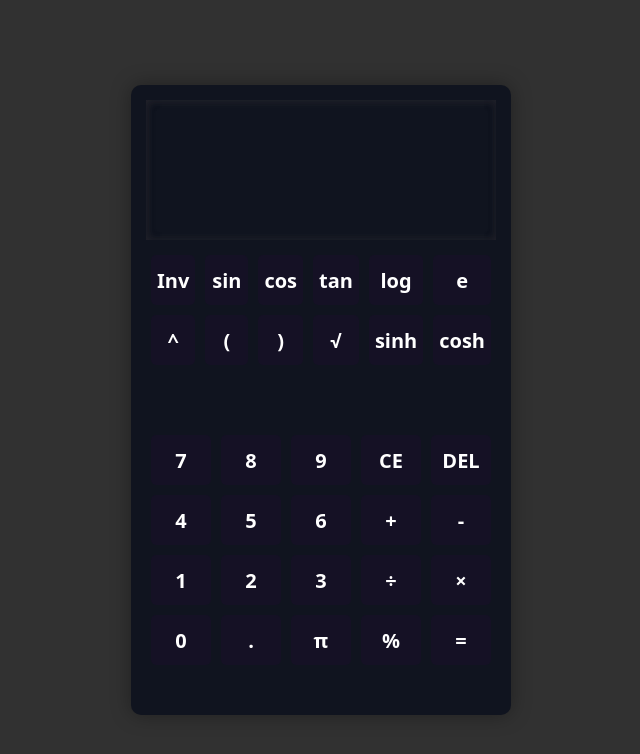
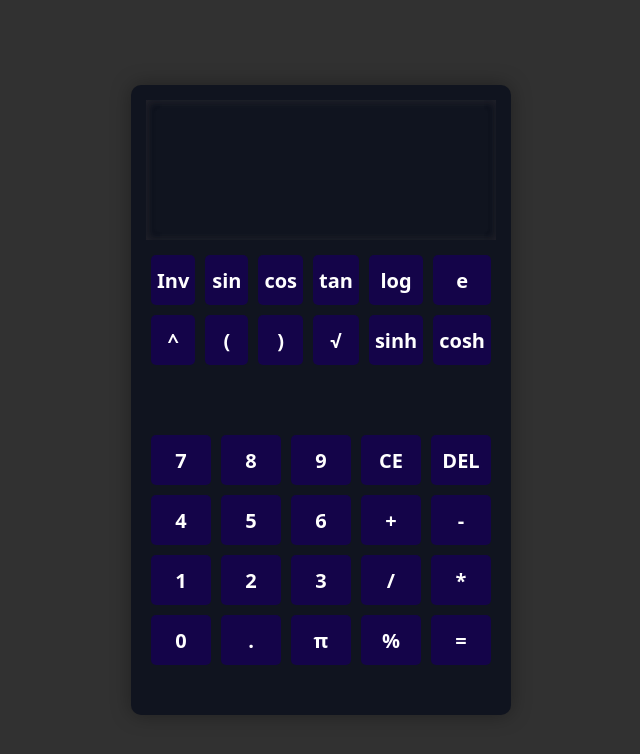
Before and after one commit to DanielOmehe/react-calculator-app, a React (Create React App) app: page / in a window 1280 px wide. Shown: the top 754 px of the page, without its empty margins (319-959 px from the left). Built offline with nearby package versions, Linux system fonts and the light colour scheme.

Commit message:
Write computation logic

```diff
--- a/src/App.js
+++ b/src/App.js
@@ -3,163 +3,127 @@ import "./App.scss";
 import Button from "./components/button";
 import {
   Calculator,
-  Display,
+  Screen,
   Integers,
   KeyPad,
   Operators,
   TrigFunctions,
 } from "./components";
+import reducer from "./functions/reducer";
+import { ACTIONS } from "./functions/reducer";
 
-const ACTIONS = {
-  INPUT_OPERATION: "input-operation",
-  CLEAR_OPERATION: "clear-operation",
-  DELETE_OPERATION: "delete-operation",
-  EVALUATE_OPERATION: "evaluate-operation",
-  INVERSE_FUNCTIONS: "inverse-functions",
-};
-
-function reducer(state, { type, payload }) {
-  switch (type) {
-    case ACTIONS.INPUT_OPERATION:
-      if (payload.value === "0" && state.input === 0) return state;
-      return {
-        ...state,
-        input: `${state.input}${payload.value}`,
-      };
-    case ACTIONS.CLEAR_OPERATION:
-      return { input: null, result: null };
-    case ACTIONS.DELETE_OPERATION:
-      return{
-        ...state,
-        input: state.input.slice(0, -1)
-      }
-    case ACTIONS.EVALUATE_OPERATION:
-      return{
-        ...state,
-        input: null,
-        result: evaluate(state.input)
-      }
-    default:
-      return state;
-  }
-}
-
-function evaluate(operation){
-  return eval(operation);
-}
-
+const initialState = { firstOperand: '',  operator: '', secondOperand: '', result: '' };
 function App() {
-  const [{ input, result }, dispatch] = useReducer(reducer, { input: '', result: '' });
+  const [ state, dispatch ] =
+    useReducer(reducer, initialState);
   return (
     <Calculator>
-      <Display>
-        <div className="input-screen">{input}</div>
-        <div className="output-screen">{result}</div>
-      </Display>
+      <Screen>
+        <div className="input-screen">
+          {state.firstOperand} {state.operator} {state.secondOperand}
+        </div>
+        <div className="output-screen">{state.result}</div>
+      </Screen>
       <KeyPad>
         <TrigFunctions>
-          <Button>Inv</Button>
+          <Button dispatch={dispatch} type={ACTIONS.INVERSE}>Inv</Button>
           <Button
             value="sin("
-            type={ACTIONS.INPUT_OPERATION}
+            type={ACTIONS.INVERSE_FUNCTIONS}
             dispatch={dispatch}
           >
             sin
           </Button>
           <Button
             value="cos("
-            type={ACTIONS.INPUT_OPERATION}
+            type={ACTIONS.INVERSE_FUNCTIONS}
             dispatch={dispatch}
           >
             cos
           </Button>
           <Button
             value="tan("
-            type={ACTIONS.INPUT_OPERATION}
+            type={ACTIONS.INVERSE_FUNCTIONS}
             dispatch={dispatch}
           >
             tan
           </Button>
           <Button
             value="log("
-            type={ACTIONS.INPUT_OPERATION}
+            type={ACTIONS.INVERSE_FUNCTIONS}
             dispatch={dispatch}
           >
             log
           </Button>
           <Button
             value={Math.E}
-            type={ACTIONS.INPUT_OPERATION}
+            type={ACTIONS.INPUT_CONSTANT}
             dispatch={dispatch}
           >
             e
           </Button>
-          <Button value="^" type={ACTIONS.INPUT_OPERATION} dispatch={dispatch}>
+          <Button value="^" type={ACTIONS.INPUT_OPERATOR} dispatch={dispatch}>
             ^
           </Button>
-          <Button value="(" type={ACTIONS.INPUT_OPERATION} dispatch={dispatch}>
+          <Button value="(" type={ACTIONS.INPUT_OPERAND} dispatch={dispatch}>
             (
           </Button>
-          <Button value=")" type={ACTIONS.INPUT_OPERATION} dispatch={dispatch}>
+          <Button value=")" type={ACTIONS.INPUT_OPERAND} dispatch={dispatch}>
             )
           </Button>
-          <Button value="√" type={ACTIONS.INPUT_OPERATION} dispatch={dispatch}>
+          <Button value="√" type={ACTIONS.INPUT_OPERATOR} dispatch={dispatch}>
             √
           </Button>
           <Button
             value="sinh"
-            type={ACTIONS.INPUT_OPERATION}
+            type={ACTIONS.INVERSE_FUNCTIONS}
             dispatch={dispatch}
           >
             sinh
           </Button>
           <Button
             value="cosh"
-            type={ACTIONS.INPUT_OPERATION}
+            type={ACTIONS.INVERSE_FUNCTIONS}
             dispatch={dispatch}
           >
             cosh
           </Button>
         </TrigFunctions>
         <Integers>
-          <Button value="7" type={ACTIONS.INPUT_OPERATION} dispatch={dispatch}>
+          <Button value="7" type={ACTIONS.INPUT_OPERAND} dispatch={dispatch}>
             7
           </Button>
-          <Button value="8" type={ACTIONS.INPUT_OPERATION} dispatch={dispatch}>
+          <Button value="8" type={ACTIONS.INPUT_OPERAND} dispatch={dispatch}>
             8
           </Button>
-          <Button value="9" type={ACTIONS.INPUT_OPERATION} dispatch={dispatch}>
+          <Button value="9" type={ACTIONS.INPUT_OPERAND} dispatch={dispatch}>
             9
           </Button>
-          <Button value="4" type={ACTIONS.INPUT_OPERATION} dispatch={dispatch}>
+          <Button value="4" type={ACTIONS.INPUT_OPERAND} dispatch={dispatch}>
             4
           </Button>
-          <Button value="5" type={ACTIONS.INPUT_OPERATION} dispatch={dispatch}>
+          <Button value="5" type={ACTIONS.INPUT_OPERAND} dispatch={dispatch}>
             5
           </Button>
-          <Button value="6" type={ACTIONS.INPUT_OPERATION} dispatch={dispatch}>
+          <Button value="6" type={ACTIONS.INPUT_OPERAND} dispatch={dispatch}>
             6
           </Button>
-          <Button value="1" type={ACTIONS.INPUT_OPERATION} dispatch={dispatch}>
+          <Button value="1" type={ACTIONS.INPUT_OPERAND} dispatch={dispatch}>
             1
           </Button>
-          <Button value="2" type={ACTIONS.INPUT_OPERATION} dispatch={dispatch}>
+          <Button value="2" type={ACTIONS.INPUT_OPERAND} dispatch={dispatch}>
             2
           </Button>
-          <Button value="3" type={ACTIONS.INPUT_OPERATION} dispatch={dispatch}>
+          <Button value="3" type={ACTIONS.INPUT_OPERAND} dispatch={dispatch}>
             3
           </Button>
-          <Button value="0" type={ACTIONS.INPUT_OPERATION} dispatch={dispatch}>
+          <Button value="0" type={ACTIONS.INPUT_OPERAND} dispatch={dispatch}>
             0
           </Button>
-          <Button value="." type={ACTIONS.INPUT_OPERATION} dispatch={dispatch}>
+          <Button value="." type={ACTIONS.INPUT_OPERAND} dispatch={dispatch}>
             .
           </Button>
-          <Button
-            value={Math.PI}
-            type={ACTIONS.INPUT_OPERATION}
-            dispatch={dispatch}
-          >
+          <Button value={Math.PI} type={ACTIONS.INPUT_CONSTANT} dispatch={dispatch}>
             π
           </Button>
         </Integers>
@@ -170,19 +134,19 @@ function App() {
           <Button type={ACTIONS.DELETE_OPERATION} dispatch={dispatch}>
             DEL
           </Button>
-          <Button value="+" type={ACTIONS.INPUT_OPERATION} dispatch={dispatch}>
+          <Button value="+" type={ACTIONS.INPUT_OPERATOR} dispatch={dispatch}>
             +
           </Button>
-          <Button value="-" type={ACTIONS.INPUT_OPERATION} dispatch={dispatch}>
+          <Button value="-" type={ACTIONS.INPUT_OPERAND} dispatch={dispatch}>
             -
           </Button>
-          <Button value="/" type={ACTIONS.INPUT_OPERATION} dispatch={dispatch}>
-            &divide;
+          <Button value="/" type={ACTIONS.INPUT_OPERAND} dispatch={dispatch}>
+            /
           </Button>
-          <Button value="*" type={ACTIONS.INPUT_OPERATION} dispatch={dispatch}>
-            &times;
+          <Button value="*" type={ACTIONS.INPUT_OPERAND} dispatch={dispatch}>
+            *
           </Button>
-          <Button value="%" type={ACTIONS.INPUT_OPERATION} dispatch={dispatch}>
+          <Button value="%" type={ACTIONS.INPUT_OPERAND} dispatch={dispatch}>
             %
           </Button>
           <Button type={ACTIONS.EVALUATE_OPERATION} dispatch={dispatch}>
--- a/src/components/button.js
+++ b/src/components/button.js
@@ -1,6 +1,7 @@
 import '../stylesheets/button.scss';
 const Button =({children, value, dispatch, type})=>{
-    return <button onClick={()=> dispatch({type: type, payload: {value: value ? value : null}})}>{children}</button>
+    console.log(value);
+    return <button onClick={()=> dispatch({type: type, payload: { value }})}>{children}</button>
 }
 
 export default Button
--- a/src/components/index.js
+++ b/src/components/index.js
@@ -2,6 +2,6 @@ export { default as Integers } from './numbers';
 export { default as TrigFunctions } from './trigFunctions';
 export { default as Operators } from './operators';
 export { default as Calculator } from './calculator';
-export { default as Display } from './display';
+export { default as Screen } from './screen';
 export { default as KeyPad } from './keypad';
 export { default as Button } from './button';
--- a/src/components/display.js
+++ b/src/components/screen.js
@@ -1,7 +1,7 @@
-const Display =({children})=>{
+const Screen =({children})=>{
     return(
         <div className="display">{children}</div>
     )
 }
 
-export default Display
+export default Screen
--- /dev/null
+++ b/src/functions/evaluate.js
@@ -0,0 +1,24 @@
+export default function evaluate({ firstOperand, operator, secondOperand, }) {
+    let value1 = parseFloat(firstOperand),
+    value2 = parseFloat(secondOperand),
+    computation = 0;
+    switch (operator) {
+      case '+':
+        computation = value1 + value2
+        return computation.toString();
+      case '-':
+        computation = value1 - value2
+        return computation.toString();
+      case '*':
+        computation = value1 * value2;
+        return computation.toString();
+      case '/':
+        computation = value1 / value2
+        return computation.toString();
+      case '%':
+        computation = (value1 / 100) * value2
+        return computation.toString();
+      default:
+        return 0;
+    }
+}
--- /dev/null
+++ b/src/functions/reducer.js
@@ -0,0 +1,99 @@
+import evaluate from "./evaluate";
+
+export const ACTIONS = {
+    INPUT_OPERAND: "input-operand",
+    CLEAR_OPERATION: "clear-operation",
+    DELETE_OPERATION: "delete-operation",
+    EVALUATE_OPERATION: "evaluate-operation",
+    INVERSE_FUNCTIONS: "inverse-functions",
+    INPUT_CONSTANT: "input-constant",
+    INPUT_OPERATOR: "input-operators",
+    INVERSE: 'inverse'
+};
+
+export default function reducer( state, { type, payload } ){
+    console.log(state)
+    try {
+        switch(type){
+            case ACTIONS.EVALUATE_OPERATION:
+                return {
+                    ...state,
+                    result: evaluate(state)
+                }
+            case ACTIONS.INPUT_OPERAND:
+                if( payload.value === '0'  && state.firstOperand === '0') {
+                    return {...state}
+                };
+                if(payload.value === '.' && state.firstOperand.includes('.')) return {...state}
+                if(state.firstOperand !== '' && state.operator !== ''){
+                    return {
+                        ...state,
+                        secondOperand: `${state.secondOperand ? state.secondOperand : ''}${payload.value}`
+                    }
+                }
+                return{
+                    ...state,
+                    firstOperand: `${state.firstOperand ? state.firstOperand : ''}${payload.value}`
+                }
+            case ACTIONS.INPUT_OPERATOR:
+                if(state.firstOperand === '' && state.secondOperand === '') return state;
+                if(state.firstOperand !== '' ){
+                    return{
+                        ...state,
+                        operator: `${state.operator}${payload.value}`
+                    }
+                }
+                if(payload.value === '+' && state.operator.includes('+')) return {...state}
+                if(payload.value === '-' && state.operator.includes('-')) return {...state}
+                if(payload.value === '/' && state.operator.includes('/')) return {...state}
+                if(payload.value === '*' && state.operator.includes('*')) return {...state}
+                return{
+                    ...state,
+                    operator: `${payload.value}`
+                }
+            case ACTIONS.DELETE_OPERATION:
+                if(state.firstOperand !== null){
+                    return {
+                        ...state,
+                        firstOperand: `${state.firstOperand.slice(0, -1)}`
+                    }
+                }
+                if(state.operator !== null){
+                    return{
+                        ...state,
+                        operator: `${state.operator.slice(0, -1)}`
+                    }
+                }
+                if(state.secondOperand !== null){
+                    return {
+                        ...state,
+                        secondOperand: `${state.secondOperand.slice(0, -1)}`
+                    }
+                }
+                return
+            case ACTIONS.CLEAR_OPERATION:
+                return {
+                    ...state,
+                    firstOperand: '',
+                    operator: '',
+                    secondOperand: '',
+                    result: '0'
+                }
+            case ACTIONS.INPUT_CONSTANT:
+                if(state.secondOperand === '' && state.operator){
+                    return {
+                        ...state,
+                        secondOperand: `${state.secondOperand ? state.secondOperand : ''}${payload.value}`
+                    }
+                }
+                return{
+                    ...state,
+                    firstOperand: `${state.firstOperand ? state.firstOperand : ''}${payload.value}`,
+                }
+            default:
+                return { ...state };
+        }
+    } catch (error) {
+        console.log(error);
+    }
+}
--- a/src/stylesheets/button.scss
+++ b/src/stylesheets/button.scss
@@ -3,7 +3,7 @@ button{
     border: none;
     outline: none;
     border-radius: 5px;
-    background: #151125;
+    background: #140449;
     font-size: 20px;
     font-weight: 500;
     color: #fff;
--- a/src/stylesheets/calculator.scss
+++ b/src/stylesheets/calculator.scss
@@ -29,7 +29,7 @@
         .input-screen{
             grid-column: 1 / 2;
             grid-row: 1 / span 1;
-            font-size: 20px;
+            font-size: 25px;
             display: flex;
             align-items: center;
             justify-content: flex-end;
@@ -39,7 +39,7 @@
         .output-screen{
             grid-column: 1;
             grid-row: 2 / span 1;
-            font-size: 20px;
+            font-size: 16px;
             text-align: right;
             display: flex;
             align-items: center;
```
